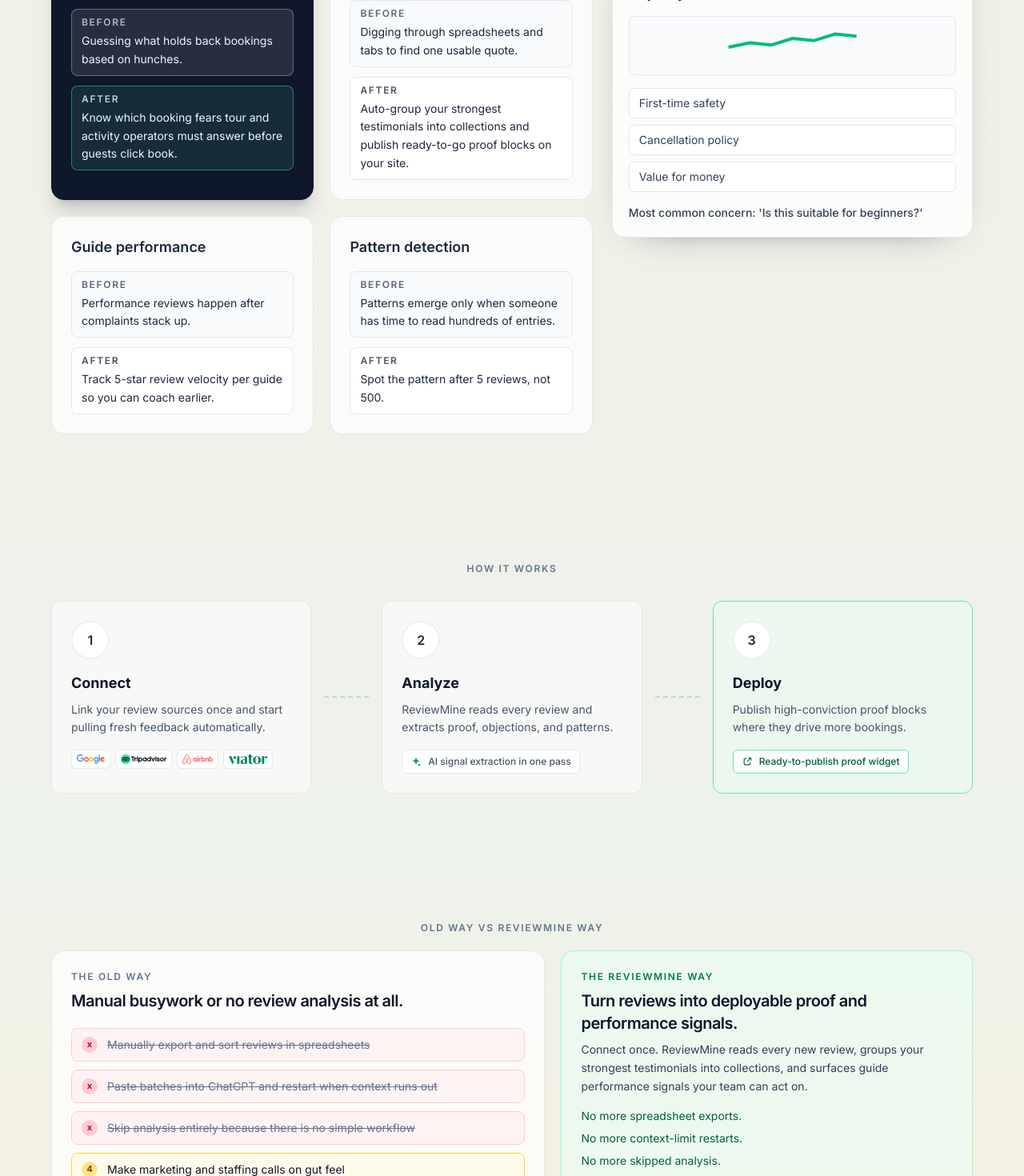
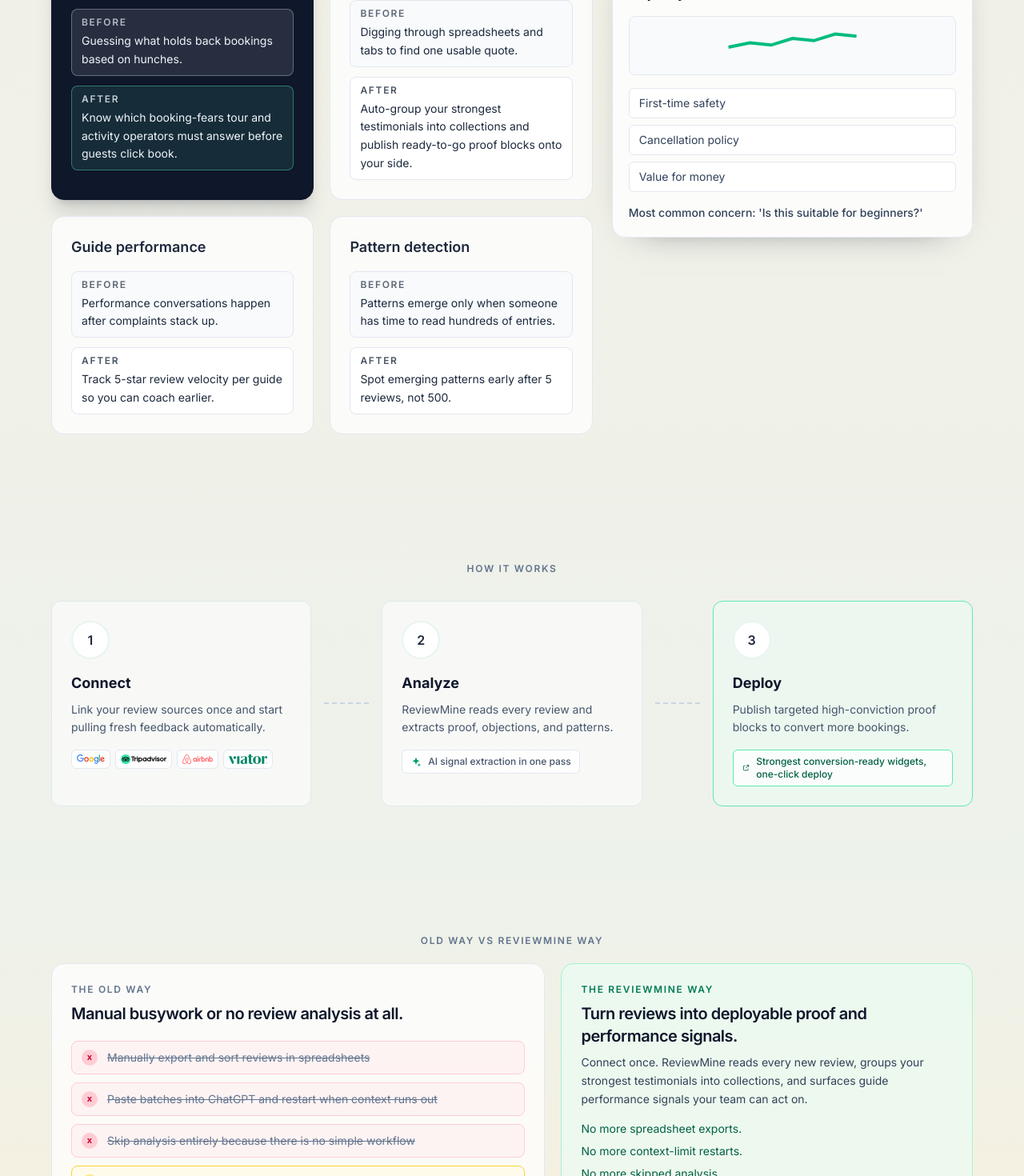
Before and after one commit to jackoliverharris/reviewmine-landing, a Next.js app: page / in a window 1280 px wide. Shown: the part 1060-2530 px from the top of the page at 80% size. Built offline with nearby package versions, Linux system fonts and the light colour scheme.

Commit message:
Refine landing page conversion copy

```diff
--- a/src/components/Features.tsx
+++ b/src/components/Features.tsx
@@ -27,7 +27,7 @@ const features: Feature[] = [
     title: "Objection mapping",
     before: "Guessing what holds back bookings based on hunches.",
     after:
-      "Know which booking fears tour and activity operators must answer before guests click book.",
+      "Know which booking-fears tour and activity operators must answer before guests click book.",
     mockTitle: "Top objections this week",
     mockTags: ["First-time safety", "Cancellation policy", "Value for money"],
     mockSignal: "Most common concern: 'Is this suitable for beginners?'",
@@ -38,20 +38,21 @@ const features: Feature[] = [
     title: "Testimonial extraction",
     before: "Digging through spreadsheets and tabs to find one usable quote.",
     after:
-      "Auto-group your strongest testimonials into collections and publish ready-to-go proof blocks on your site.",
+      "Auto-group your strongest testimonials into collections and publish ready-to-go proof blocks onto your side.",
     mockTitle: "Collections ready to deploy",
     mockTags: [
       "Homepage trust block",
       "Family tour social proof",
       "Checkout reassurance widget",
     ],
-    mockSignal: "Paste one snippet and keep testimonial proof fresh automatically.",
+    mockSignal:
+      "Publish your strongest conversion-ready testimonial widgets to your booking pages in one click.",
     preview: "widget",
     series: [5, 6, 8, 7, 9, 10, 11],
   },
   {
     title: "Guide performance",
-    before: "Performance reviews happen after complaints stack up.",
+    before: "Performance conversations happen after complaints stack up.",
     after: "Track 5-star review velocity per guide so you can coach earlier.",
     mockTitle: "Guide 5-star velocity",
     mockTags: ["Guide A", "Guide B", "Guide C"],
@@ -67,7 +68,7 @@ const features: Feature[] = [
   {
     title: "Pattern detection",
     before: "Patterns emerge only when someone has time to read hundreds of entries.",
-    after: "Spot the pattern after 5 reviews, not 500.",
+    after: "Spot emerging patterns early after 5 reviews, not 500.",
     mockTitle: "Emerging pattern alert",
     mockTags: ["Pickup confusion", "Meeting point photos", "Pre-tour reminders"],
     mockSignal: "Pattern triggered after 6 mentions in 48 hours.",
@@ -92,7 +93,7 @@ const howItWorksSteps = [
   {
     number: 3,
     title: "Deploy",
-    description: "Publish high-conviction proof blocks where they drive more bookings.",
+    description: "Publish targeted high-conviction proof blocks to convert more bookings.",
     type: "deploy" as const,
   },
 ];
@@ -389,7 +390,7 @@ export function HowItWorksSection() {
                         strokeLinejoin="round"
                       />
                     </svg>
-                    Ready-to-publish proof widget
+                    Strongest conversion-ready widgets, one-click deploy
                   </div>
                 )}
               </article>
--- a/src/components/WhoIsThisFor.tsx
+++ b/src/components/WhoIsThisFor.tsx
@@ -54,7 +54,7 @@ const profiles: Profile[] = [
   {
     title: "Growth-stage brands",
     description:
-      "You already have review volume and want to turn it into better messaging, stronger conversion, and better retention.",
+      "You already have review volume and want to use actionable insights to sharpen messaging, increase conversion and strengthen retention.",
     outcome: "Deploy conversion-ready testimonial widgets to your booking pages.",
     accent: "border-t-violet-300 dark:border-t-violet-500/70",
     iconClass: "text-violet-700 bg-violet-100 dark:text-violet-300 dark:bg-violet-900/40",
```
